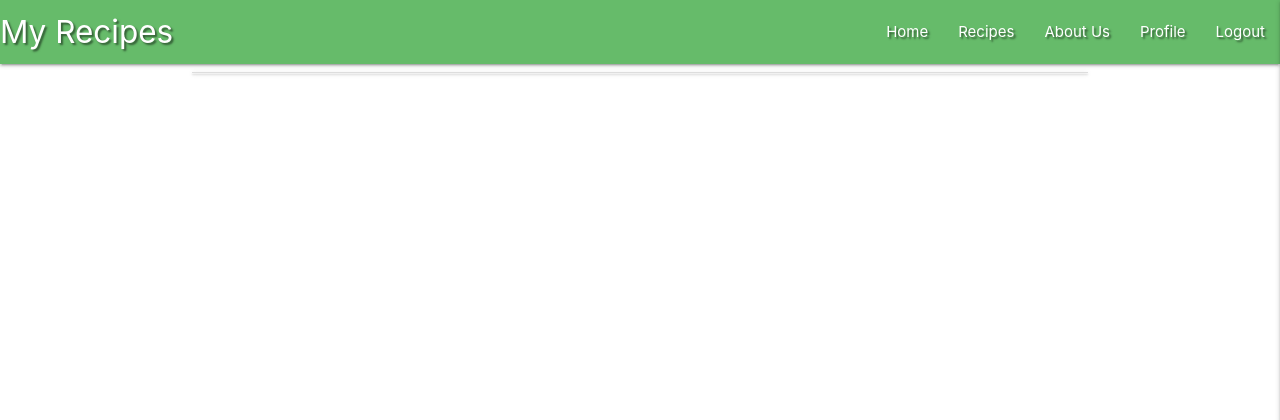
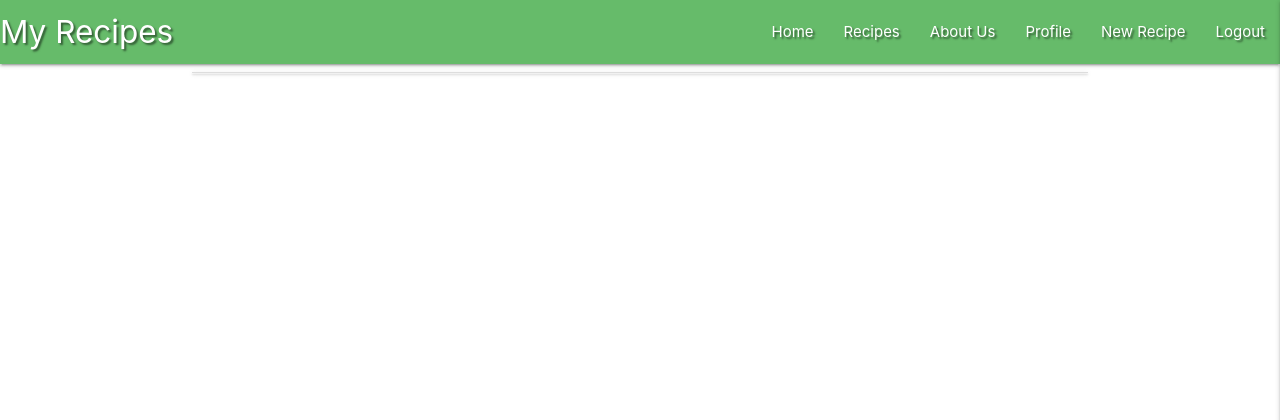
Before and after one commit to imransal/My-Recipes, a Flask app: page /get_recipes in a window 1280 px wide. Shown: the top 420 px of the page. Run offline with Flask 3, Linux system fonts and the light colour scheme; the visitor is signed in with stand-in values (Sample User, id 1); data that the repository does not hold is empty; some libraries are stand-ins or nearby versions.

Commit message:
added add_recipe.html

```diff
--- a/app.py
+++ b/app.py
@@ -98,6 +98,11 @@ def logout():
     return redirect(url_for("login"))
 
 
+@app.route("/add_recipe")
+def add_recipe():
+    return render-render_template("add_recipe.html")
+
+
 if __name__ == "__main__":
     app.run(host=os.environ.get("IP"),
             port=int(os.environ.get("PORT")),
--- /dev/null
+++ b/templates/add_recipe.html
@@ -0,0 +1,6 @@
+{% extends "base.html" %}
+{% block content %}
+
+<h3 class="light-green-text text-darken-4 center-align">Add Recipe</h3>
+
+{% endblock %}
--- a/templates/base.html
+++ b/templates/base.html
@@ -28,6 +28,7 @@
                     <li><a href="#">About Us</a></li>
                     {% if session.user %}
                     <li><a href="{{ url_for('profile', username=session['user']) }}">Profile</a></li>
+                    <li><a href="{{ url_for('add_recipe') }}">New Recipe</a></li>
                     <li><a href="{{ url_for('logout') }}">Logout</a></li>
                     {% else %}
                     <li><a href="{{ url_for('login') }}">Login</a></li>
@@ -46,6 +47,7 @@
             <li><a href="#">Recipes</a></li>
             <li><a href="#">About Us</a></li>
             {% if session.user %}
+            <li><a href="{{ url_for('add_recipe') }}">New Recipe</a></li>
             <li><a href="{{ url_for('profile', username=session['user']) }}">Profile</a></li>
             <li><a href="{{ url_for('logout') }}">Logout</a></li>
             {% else %}
```
